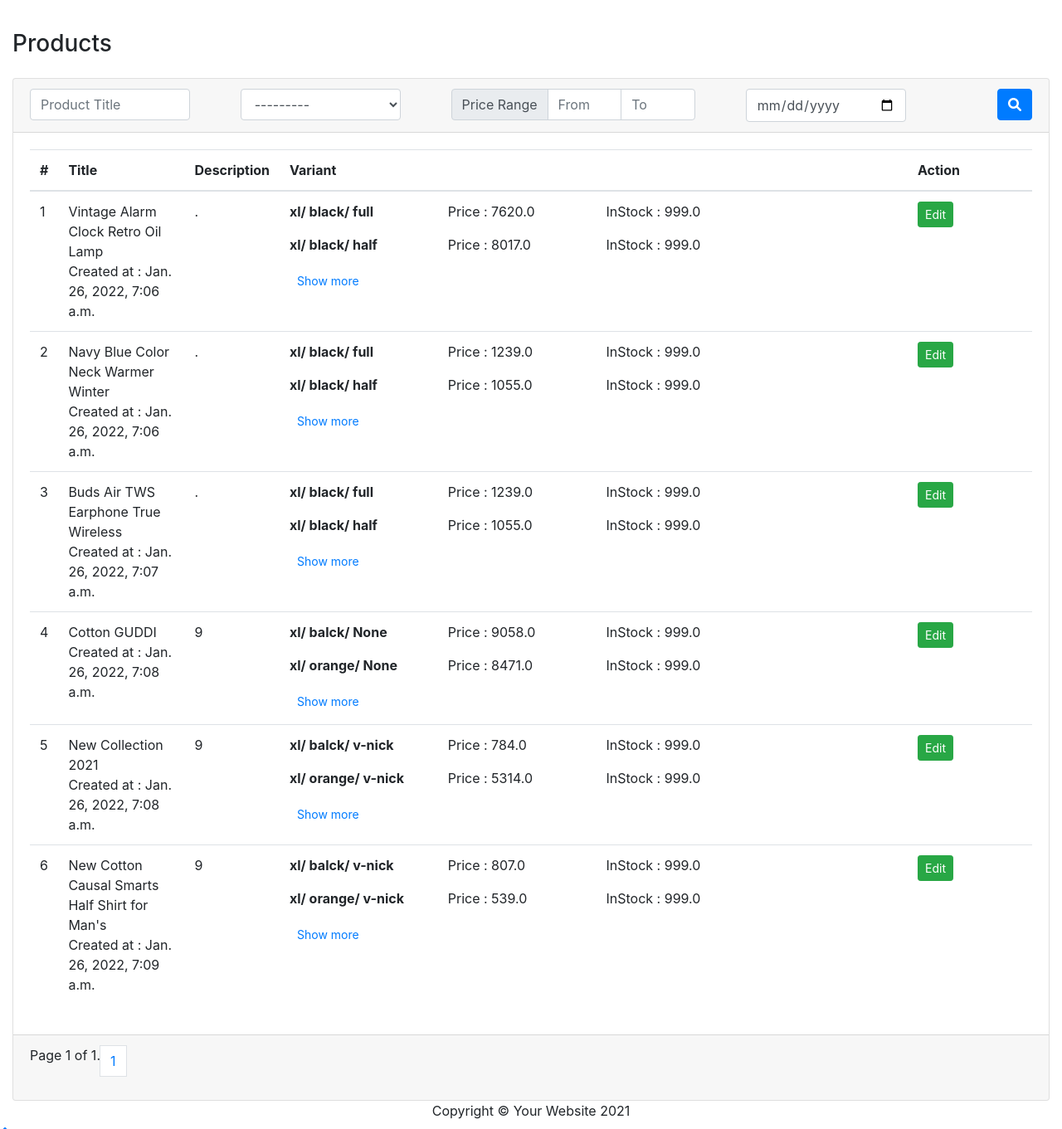
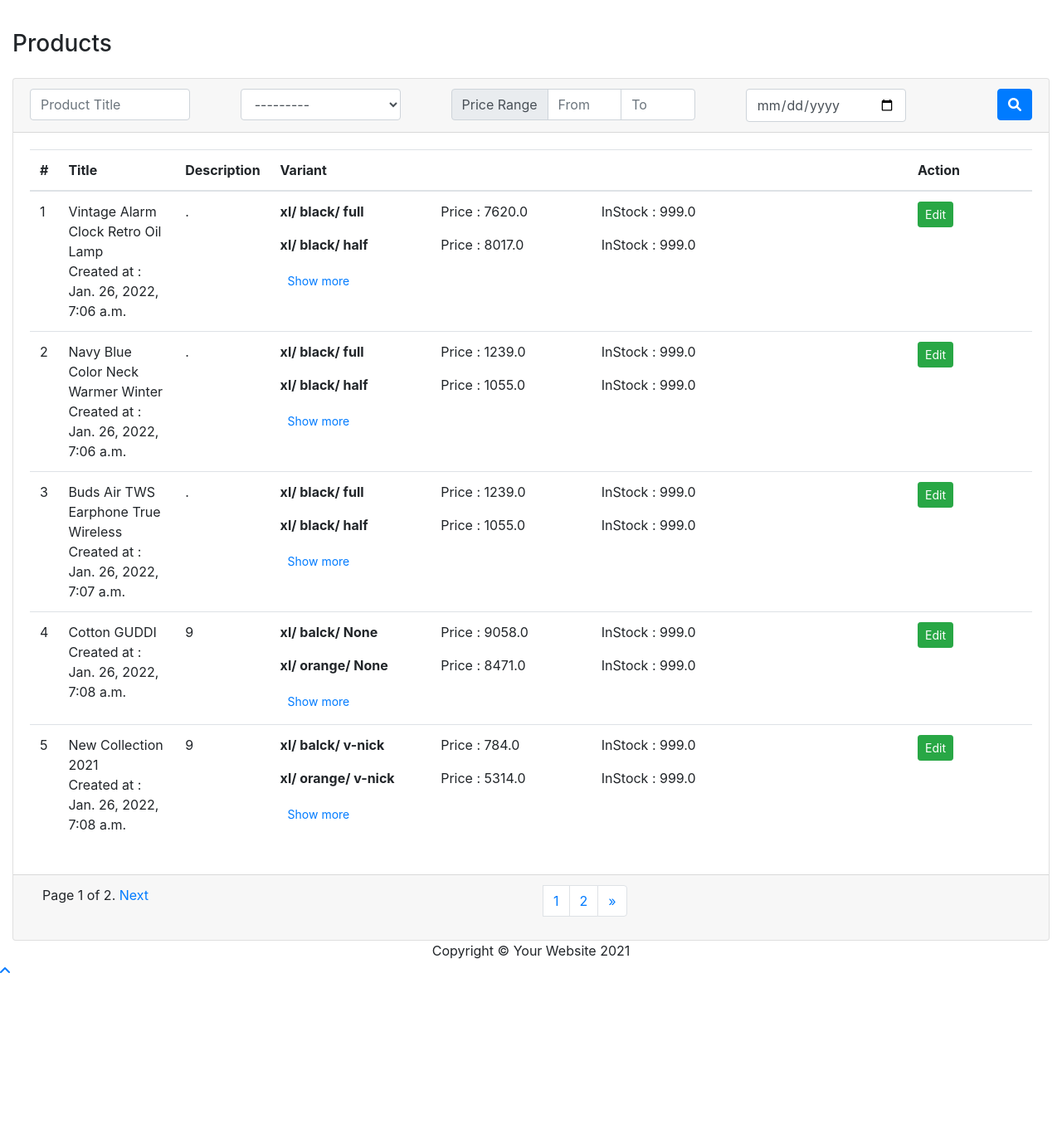
Before and after one commit to Tarikol-Islam/Mediusware.test, a Django app: page /product/list/ in a window 1280 px wide. Shown: the part 619-1980 px from the top of the page at 83% size. After the commit the page ends 1792 px from the top, so only its background shows below. Run offline with Django 3.2, Linux system fonts and the light colour scheme; data comes from the database, SQL or seed files in the repository; style sheets or scripts are compiled from the project's sources; some libraries are stand-ins or nearby versions.

Commit message:
Pagination frontend fixed

```diff
--- a/src/product/templates/products/list.html
+++ b/src/product/templates/products/list.html
@@ -92,8 +92,9 @@
 
         <div class="card-footer">
             <div class="pagination">
-                {% include './page_summary.html' %}
-                {% include './pagination.html' %}
+                <div class="col align-items-start">{% include './page_summary.html' %}</div>
+                <div class="col align-items-end">{% include './pagination.html' %}</div>
+
             </div>
         </div>
     </div>
--- a/src/product/views/product.py
+++ b/src/product/views/product.py
@@ -10,7 +10,7 @@ from django_filters.views import FilterView
 
 class ProductListView(FilterView):
     model = Product
-    paginate_by = 10
+    paginate_by = 5
     template_name='products/list.html'
     filterset_class = ProductFilter
 
```
